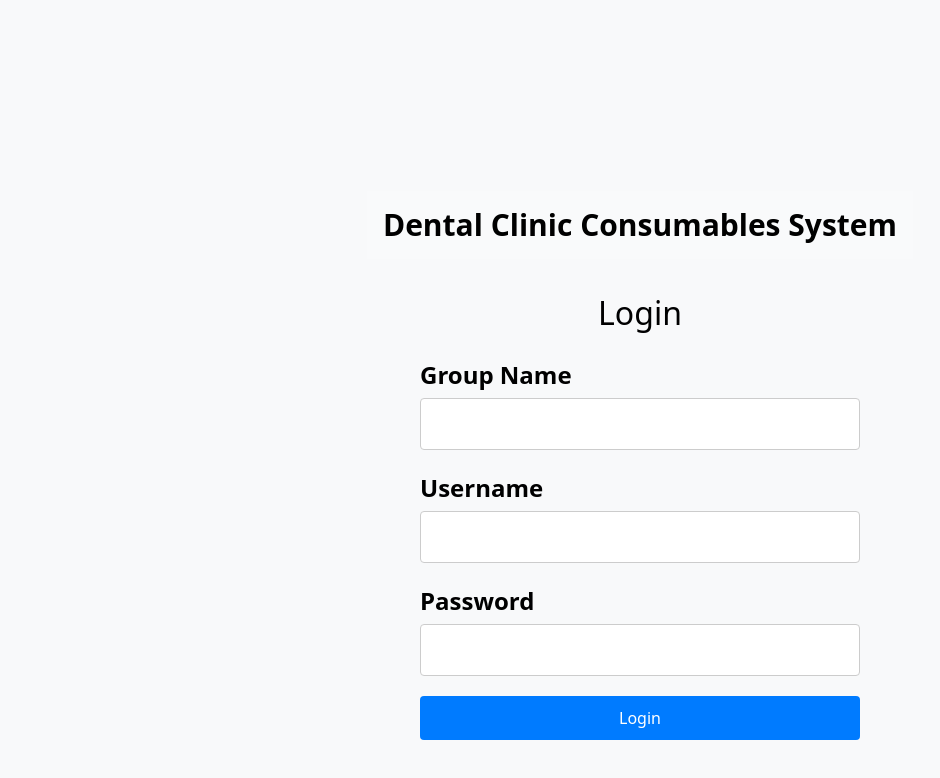
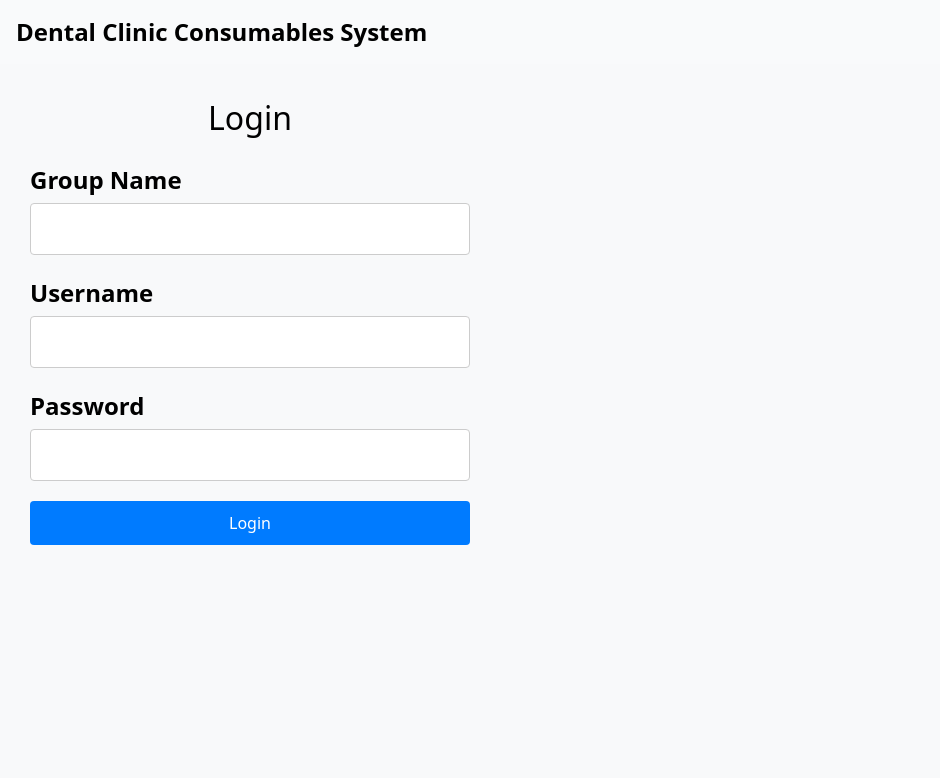
Before and after one commit to maxyhwu/dentalclinic, a React (Create React App) app in the folder frontend/: page / in a window 1280 px wide. Shown: the top 778 px of the page, without its empty margins (0-940 px from the left). Built offline with nearby package versions, Linux system fonts and the light colour scheme.

Commit message:
loginpagecss

```diff
--- a/frontend/src/LoginPage.jsx
+++ b/frontend/src/LoginPage.jsx
@@ -80,10 +80,10 @@
   };
 
   return (
-    <div className='LoginPage'>
+    <div>
     <nav className="border-gray-200 bg-gray-50 dark:bg-gray-800 dark:border-gray-700">
       <div className="max-w-screen-xl flex flex-wrap items-center justify-between mx-auto p-4">
-          <span className="self-center text-3xl font-semibold whitespace-nowrap dark:text-white">Dental Clinic Consumables System</span>
+          <span className="self-center text-2xl font-semibold whitespace-nowrap dark:text-white">Dental Clinic Consumables System</span>
       </div>
     </nav>
     <div className="login-container">
```
